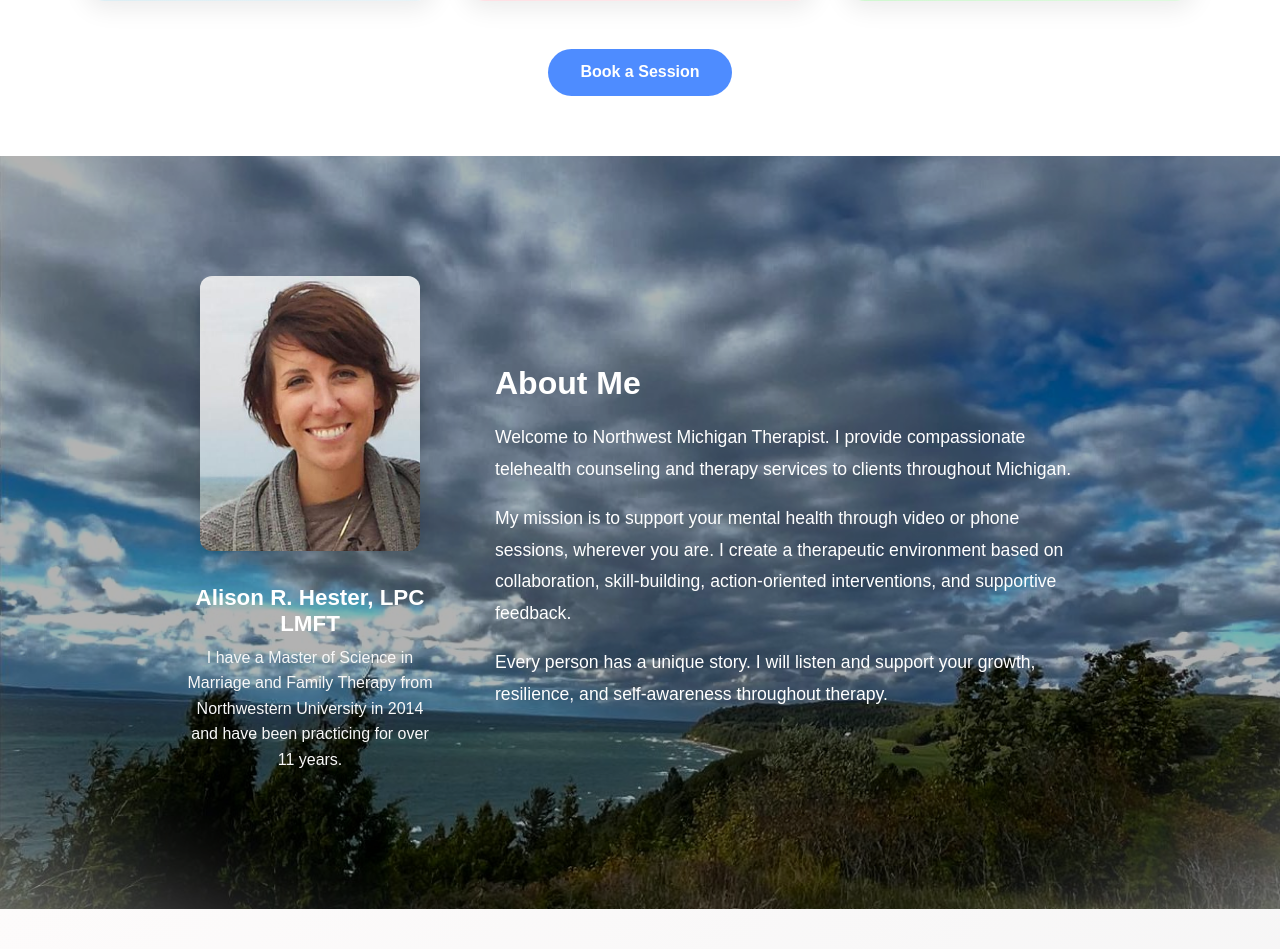
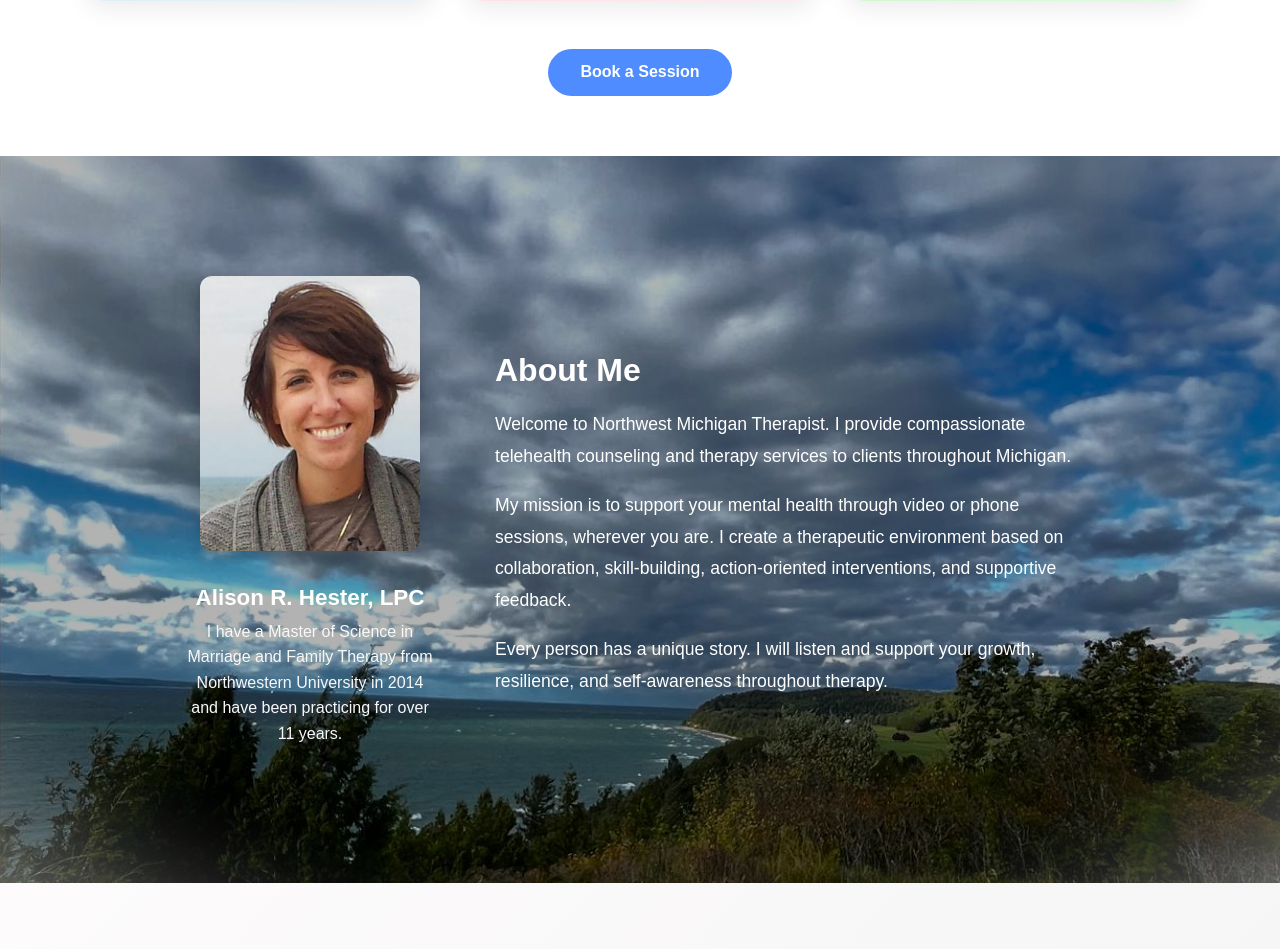
Before and after one commit to BallansByte/Ali-Site, a Flask app: page / in a window 1280 px wide. Shown: the part 2365-3314 px from the top of the page. Run offline with Flask 3, Linux system fonts and the light colour scheme.

Commit message:
Updated the Qualififcation in the About section

```diff
--- a/templates/base.html
+++ b/templates/base.html
@@ -94,7 +94,7 @@
     <!-- Left side: Image + Name -->
     <div class="about-left">
       <img src="../static/images/therapist.jpg" alt="Therapist Photo" class="about-photo">
-      <h3 class="therapist-name">Alison R. Hester, LPC LMFT</h3>
+      <h3 class="therapist-name">Alison R. Hester, LPC</h3>
       <p class="therapist-edu">
   I have a Master of Science in Marriage and Family Therapy from Northwestern University in 2014 and have been practicing for over 11 years.
 </p>
```
